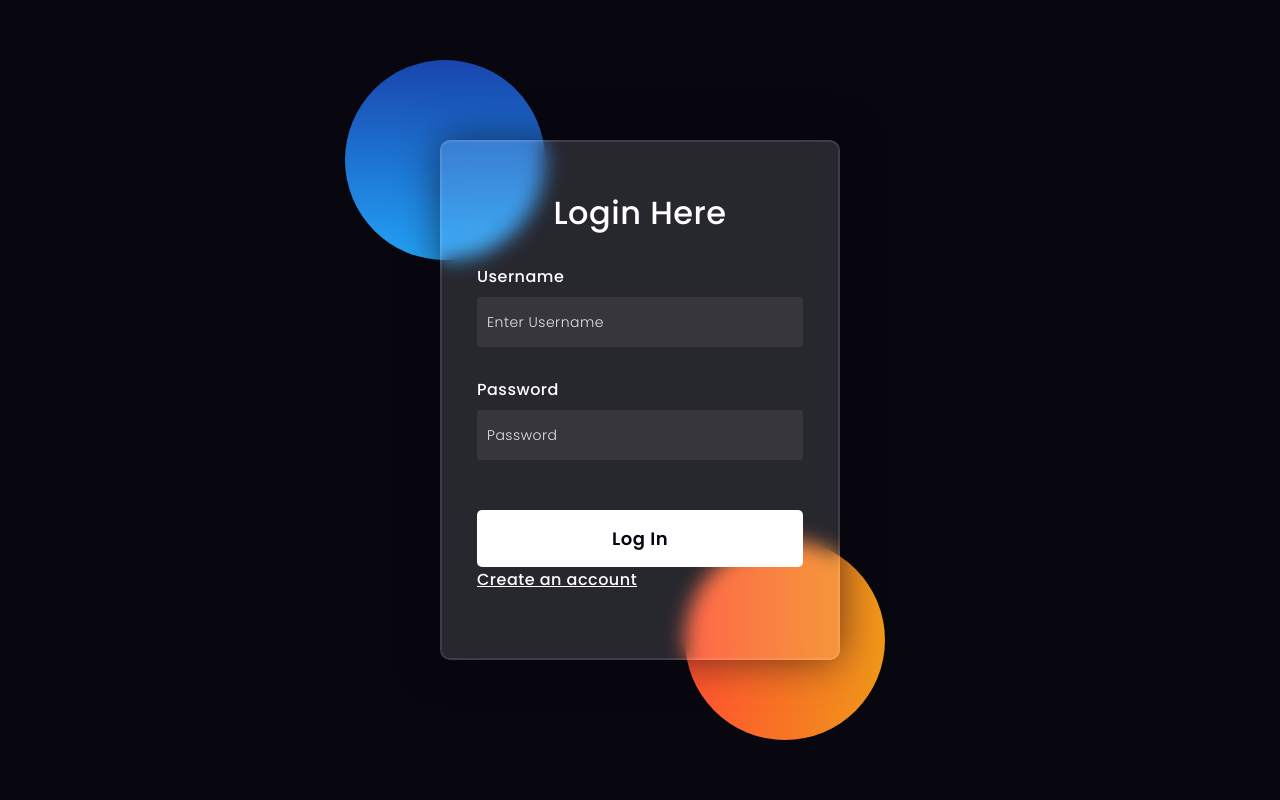
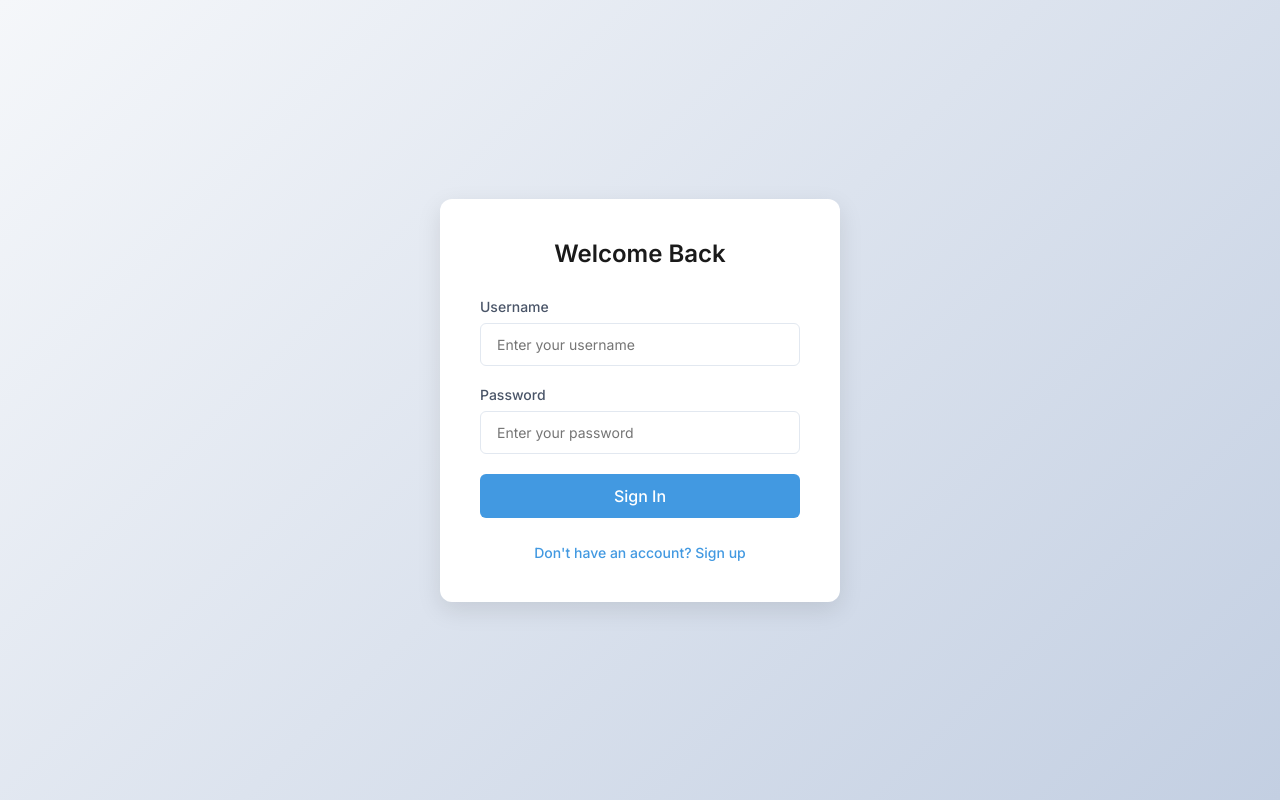
Before and after one commit to swethaedaguttu/Communion-world, a Django app: page /login/ in a window 1280 px wide. Run offline with Django 5.2, Linux system fonts and the light colour scheme.

Commit message:
Update Login page

```diff
--- a/events/templates/events/login.html
+++ b/events/templates/events/login.html
@@ -1,156 +1,157 @@
 <!DOCTYPE html>
 <html lang="en">
 <head>
-  <!-- Design by foolishdeveloper.com -->
-    <title>Login Page</title>
-
+    <title>Login | Communion</title>
     <link rel="preconnect" href="https://fonts.gstatic.com">
-    <link rel="stylesheet" href="https://cdnjs.cloudflare.com/ajax/libs/font-awesome/5.15.4/css/all.min.css">
-    <link href="https://fonts.googleapis.com/css2?family=Poppins:wght@300;500;600&display=swap" rel="stylesheet">
-    <!--Stylesheet-->
+    <link href="https://fonts.googleapis.com/css2?family=Inter:wght@400;500;600&display=swap" rel="stylesheet">
     <style media="screen">
-      *,
-*:before,
-*:after{
+        * {
+            margin: 0;
             padding: 0;
-    margin: 0;
             box-sizing: border-box;
-}
-body{
-    background-color: #080710;
-}
-.background{
-    width: 430px;
-    height: 520px;
-    position: absolute;
-    transform: translate(-50%,-50%);
-    left: 50%;
-    top: 50%;
-}
-.background .shape{
-    height: 200px;
-    width: 200px;
-    position: absolute;
-    border-radius: 50%;
-}
-.shape:first-child{
-    background: linear-gradient(
-        #1845ad,
-        #23a2f6
-    );
-    left: -80px;
-    top: -80px;
-}
-.shape:last-child{
-    background: linear-gradient(
-        to right,
-        #ff512f,
-        #f09819
-    );
-    right: -30px;
-    bottom: -80px;
-}
-form{
-    height: 520px;
-    width: 400px;
-    background-color: rgba(255,255,255,0.13);
-    position: absolute;
-    transform: translate(-50%,-50%);
-    top: 50%;
-    left: 50%;
-    border-radius: 10px;
-    backdrop-filter: blur(10px);
-    border: 2px solid rgba(255,255,255,0.1);
-    box-shadow: 0 0 40px rgba(8,7,16,0.6);
-    padding: 50px 35px;
-}
-form *{
-    font-family: 'Poppins',sans-serif;
-    color: #ffffff;
-    letter-spacing: 0.5px;
-    outline: none;
-    border: none;
-}
-form h3{
-    font-size: 32px;
-    font-weight: 500;
-    line-height: 42px;
-    text-align: center;
+            font-family: 'Inter', sans-serif;
         }
 
-label{
+        body {
+            background: linear-gradient(135deg, #f5f7fa 0%, #c3cfe2 100%);
+            min-height: 100vh;
+            display: flex;
+            align-items: center;
+            justify-content: center;
+        }
+
+        .login-container {
+            background: white;
+            padding: 40px;
+            border-radius: 12px;
+            box-shadow: 0 8px 24px rgba(0,0,0,0.1);
+            width: 100%;
+            max-width: 400px;
+        }
+
+        .brand {
+            text-align: center;
+            margin-bottom: 30px;
+        }
+
+        .brand h3 {
+            color: #1a1a1a;
+            font-size: 24px;
+            font-weight: 600;
+        }
+
+        .form-group {
+            margin-bottom: 20px;
+        }
+
+        label {
             display: block;
-    margin-top: 30px;
+            color: #4a5568;
+            margin-bottom: 8px;
+            font-size: 14px;
+            font-weight: 500;
+        }
+
+        input {
+            width: 100%;
+            padding: 12px 16px;
+            border: 1px solid #e2e8f0;
+            border-radius: 6px;
+            font-size: 14px;
+            transition: all 0.3s ease;
+        }
+
+        input:focus {
+            border-color: #4299e1;
+            box-shadow: 0 0 0 3px rgba(66, 153, 225, 0.15);
+            outline: none;
+        }
+
+        button {
+            width: 100%;
+            padding: 12px;
+            background: #4299e1;
+            color: white;
+            border: none;
+            border-radius: 6px;
             font-size: 16px;
             font-weight: 500;
-}
-input{
-    display: block;
-    height: 50px;
-    width: 100%;
-    background-color: rgba(255,255,255,0.07);
-    border-radius: 3px;
-    padding: 0 10px;
-    margin-top: 8px;
-    font-size: 14px;
-    font-weight: 300;
-}
-::placeholder{
-    color: #e5e5e5;
-}
-button{
-    margin-top: 50px;
-    width: 100%;
-    background-color: #ffffff;
-    color: #080710;
-    padding: 15px 0;
-    font-size: 18px;
-    font-weight: 600;
-    border-radius: 5px;
             cursor: pointer;
-}
-.social{
-  margin-top: 30px;
-  display: flex;
-}
-.social div{
-  background: red;
-  width: 150px;
-  border-radius: 3px;
-  padding: 5px 10px 10px 5px;
-  background-color: rgba(255,255,255,0.27);
-  color: #eaf0fb;
-  text-align: center;
-}
-.social div:hover{
-  background-color: rgba(255,255,255,0.47);
-}
-.social .fb{
-  margin-left: 25px;
-}
-.social i{
-  margin-right: 4px;
+            transition: background 0.3s ease;
         }
 
+        button:hover {
+            background: #3182ce;
+        }
+
+        .footer {
+            text-align: center;
+            margin-top: 24px;
+        }
+
+        .footer a {
+            color: #4299e1;
+            text-decoration: none;
+            font-size: 14px;
+            font-weight: 500;
+        }
+
+        .footer a:hover {
+            text-decoration: underline;
+        }
+
+        .error-message {
+            background: #fff5f5;
+            color: #c53030;
+            padding: 12px;
+            border-radius: 6px;
+            margin-bottom: 20px;
+            font-size: 14px;
+            display: none;
+        }
     </style>
 </head>
 <body>
-    <div class="background">
-        <div class="shape"></div>
-        <div class="shape"></div>
+    <div class="login-container">
+        <div class="brand">
+            <h3>Welcome Back</h3>
         </div>
+
+        <div class="error-message">
+            <!-- Add error messages here dynamically -->
+        </div>
+
         <form method="post">
-        <h3>Login Here</h3>
             {% csrf_token %}
+
+            <div class="form-group">
                 <label for="username">Username</label>
-        <input type="text" placeholder="Enter Username" id="username" name="username" required>
+                <input
+                    type="text"
+                    id="username"
+                    name="username"
+                    placeholder="Enter your username"
+                    required
+                >
+            </div>
 
+            <div class="form-group">
                 <label for="password">Password</label>
-        <input type="password" placeholder="Password" id="password" name="password" required> <!-- Changed 'pass' to 'password' -->
+                <input
+                    type="password"
+                    id="password"
+                    name="password"
+                    placeholder="Enter your password"
+                    required
+                >
+            </div>
 
-        <button type="submit">Log In</button>
+            <button type="submit">Sign In</button>
 
-        <a href="{% url 'register' %}">Create an account</a>
+            <div class="footer">
+                <a href="{% url 'register' %}">Don't have an account? Sign up</a>
+            </div>
         </form>
+    </div>
 </body>
 </html>
```
Lines whose indentation alone changed are shown as unchanged.
